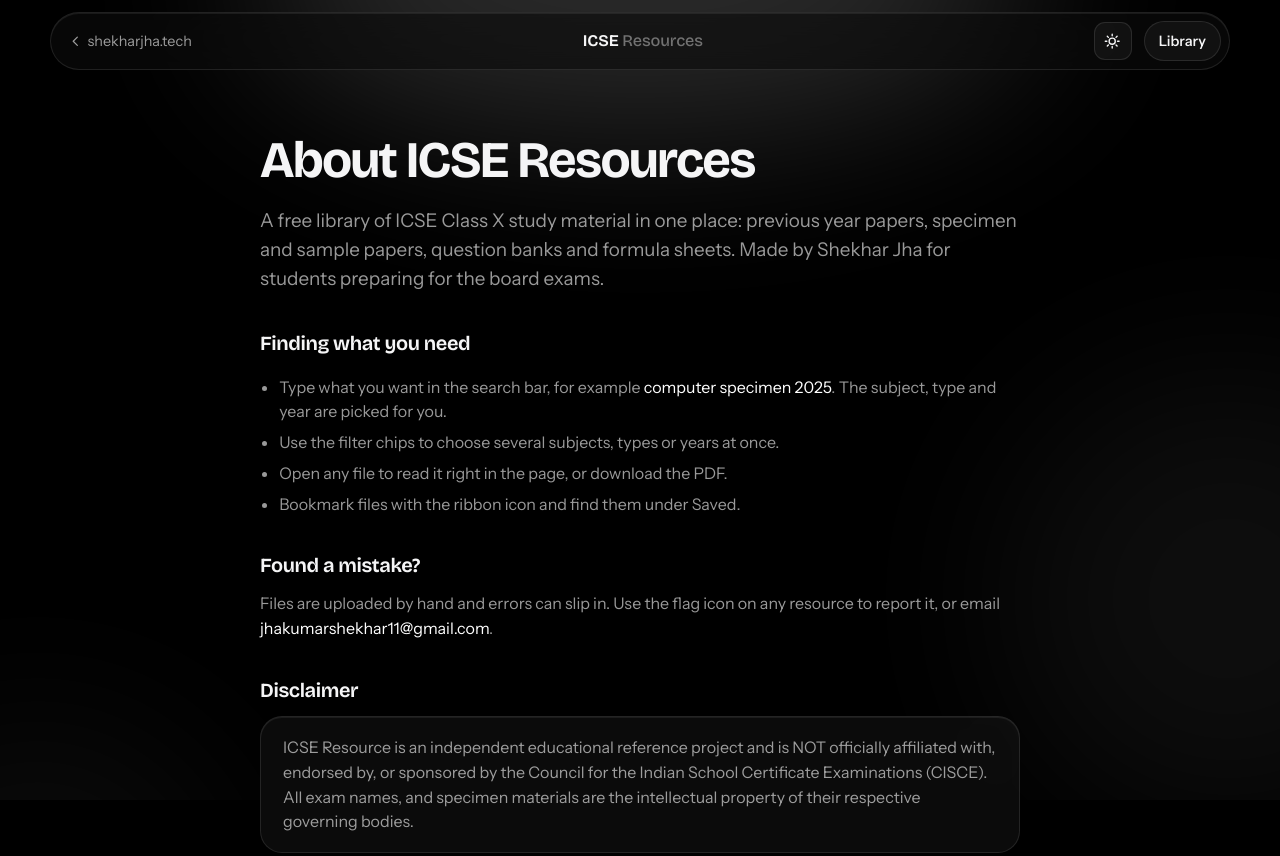
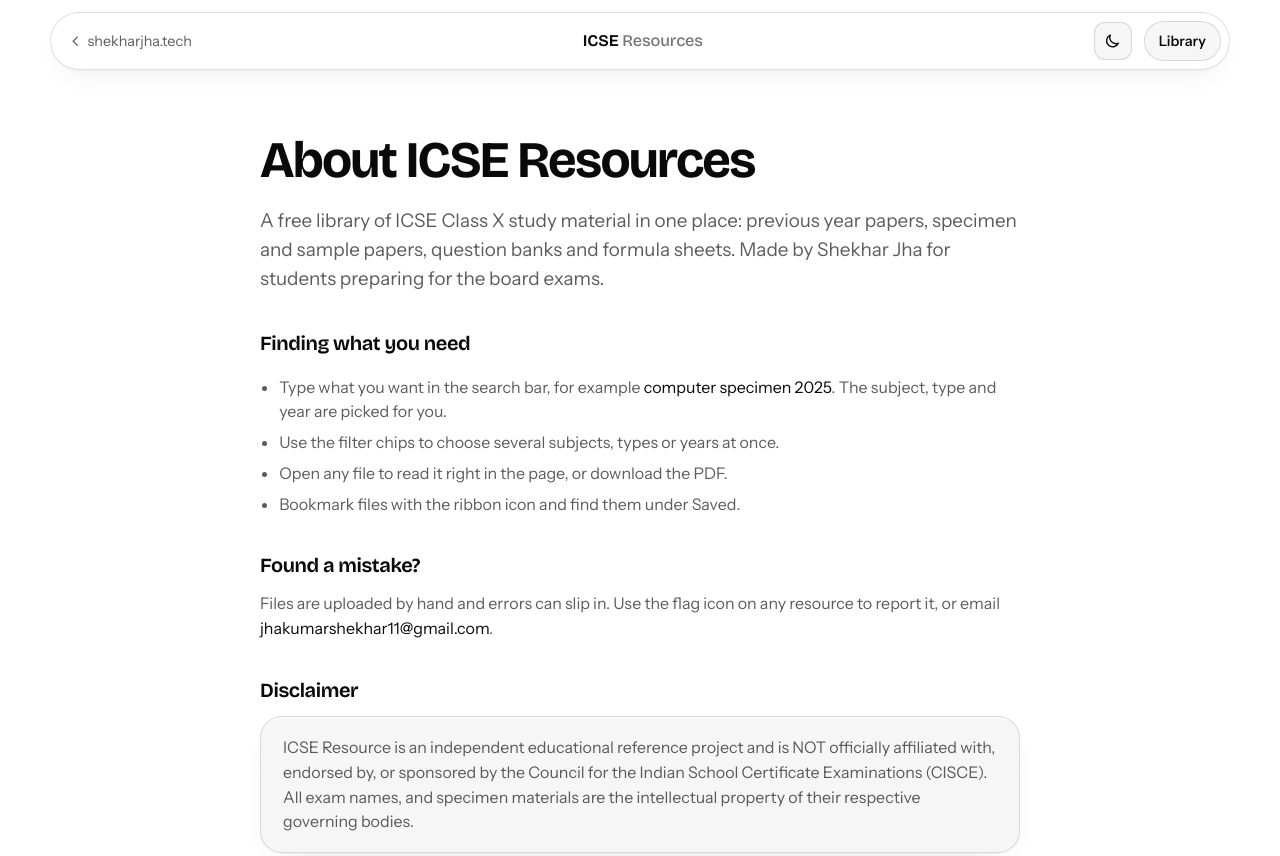
Before and after one commit to jhakumarshekhar11/icse, a plain HTML site: page about/index.html in a window 1280 px wide. Shown: the top 856 px of the page. Drawn offline with nearby package versions, Linux system fonts and the light colour scheme.

Commit message:
light mode update

```diff
--- a/about/index.html
+++ b/about/index.html
@@ -2,7 +2,7 @@
 <html lang="en">
 <head>
   <meta charset="utf-8">
-  <script>try{var t=localStorage.getItem('icse:theme');document.documentElement.dataset.theme=(t==='light')?'light':'dark';}catch(e){document.documentElement.dataset.theme='dark';}</script>
+  <script>(function(){var t=null;try{t=localStorage.getItem('icse:theme');}catch(e){}if(t!=='light'&&t!=='dark'){t=(window.matchMedia&&matchMedia('(prefers-color-scheme: light)').matches)?'light':'dark';}document.documentElement.dataset.theme=t;})();</script>
   <meta name="viewport" content="width=device-width, initial-scale=1, viewport-fit=cover">
   <title>About | ICSE Class 10 Resources</title>
   <meta name="description" content="About ICSE Class 10 Resources: a free, independent library of ICSE Class X papers, specimen papers, question banks and formula sheets by Shekhar Jha.">
--- a/assets/js/theme.js
+++ b/assets/js/theme.js
@@ -19,5 +19,14 @@
     try { localStorage.setItem('icse:theme', next); } catch (e) { /* storage unavailable */ }
     paint();
   });
+  // Until the visitor picks a theme themselves, follow the device setting live
+  const mq = window.matchMedia ? matchMedia('(prefers-color-scheme: light)') : null;
+  if (mq && mq.addEventListener) mq.addEventListener('change', (e) => {
+    let saved = null;
+    try { saved = localStorage.getItem('icse:theme'); } catch (err) { /* ignore */ }
+    if (saved === 'light' || saved === 'dark') return;
+    root.dataset.theme = e.matches ? 'light' : 'dark';
+    paint();
+  });
   paint();
 })();
```
Also changed, not shown: index.html (+1 -1 lines).
